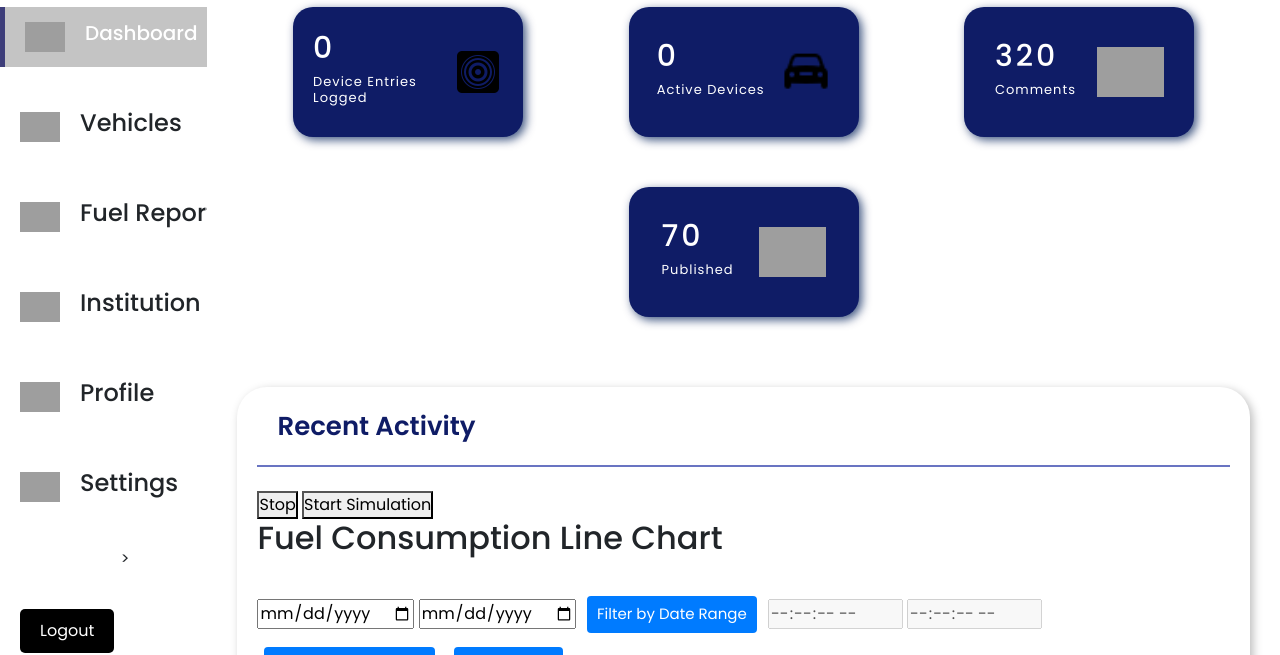
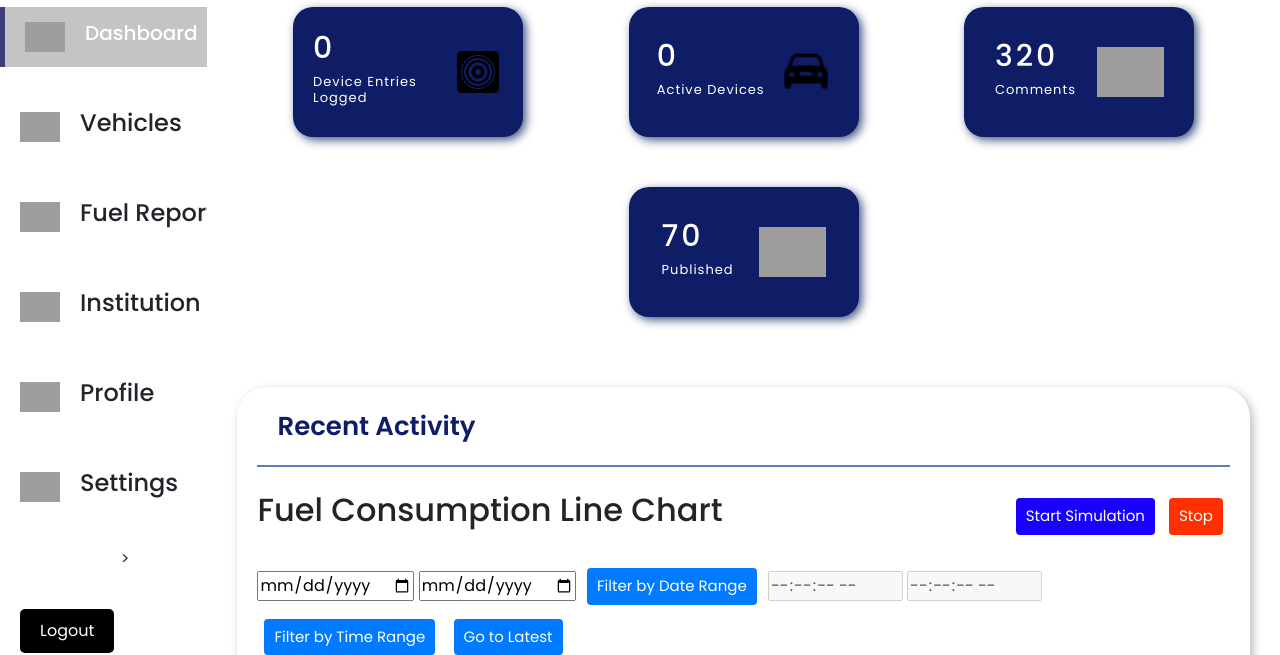
Before and after one commit to snehanaik111/qr_with_db_snazure, a Flask app: page /dashboard in a window 1280 px wide. Shown: the part 103-758 px from the top of the page. Run offline with Flask 3, Linux system fonts and the light colour scheme; the visitor is signed in with stand-in values (Sample User, id 1); data that the repository does not hold is empty; some libraries are stand-ins or nearby versions; grey boxes are pictures that could not be loaded.

Commit message:
Update dashboard.css simulation

```diff
--- a/static/css/dashboard.css
+++ b/static/css/dashboard.css
@@ -532,3 +532,44 @@ border-radius: 4px;
 .filter-message {
   margin-top: 15px; /* Ensure no extra margin around the <p> tags */
 }
+
+
+
+
+.styled-button1 {
+  float: right;
+  padding: 7px 10px;
+  margin: 7px;
+  border: none;
+  border-radius: 4px;
+  background-color: #ff2f00;
+  color: #ffffff;
+  font-size: 15px;
+  cursor: pointer;
+  transition: background-color 0.3s;
+  text-decoration: none; /* Removes underline from the link */
+}
+
+.styled-button1:hover {
+  background-color: #b30000;
+}
+
+
+
+.styled-button2 {
+  float: right ;
+  padding: 7px 10px;
+  margin: 7px;
+  border: none;
+  border-radius: 4px;
+  background-color: #1900ff;
+  color: #ffffff;
+  font-size: 15px;
+  cursor: pointer;
+  transition: background-color 0.3s;
+  text-decoration: none; /* Removes underline from the link */
+}
+
+.styled-button2:hover {
+  background-color: #0056b3;
+}
```
